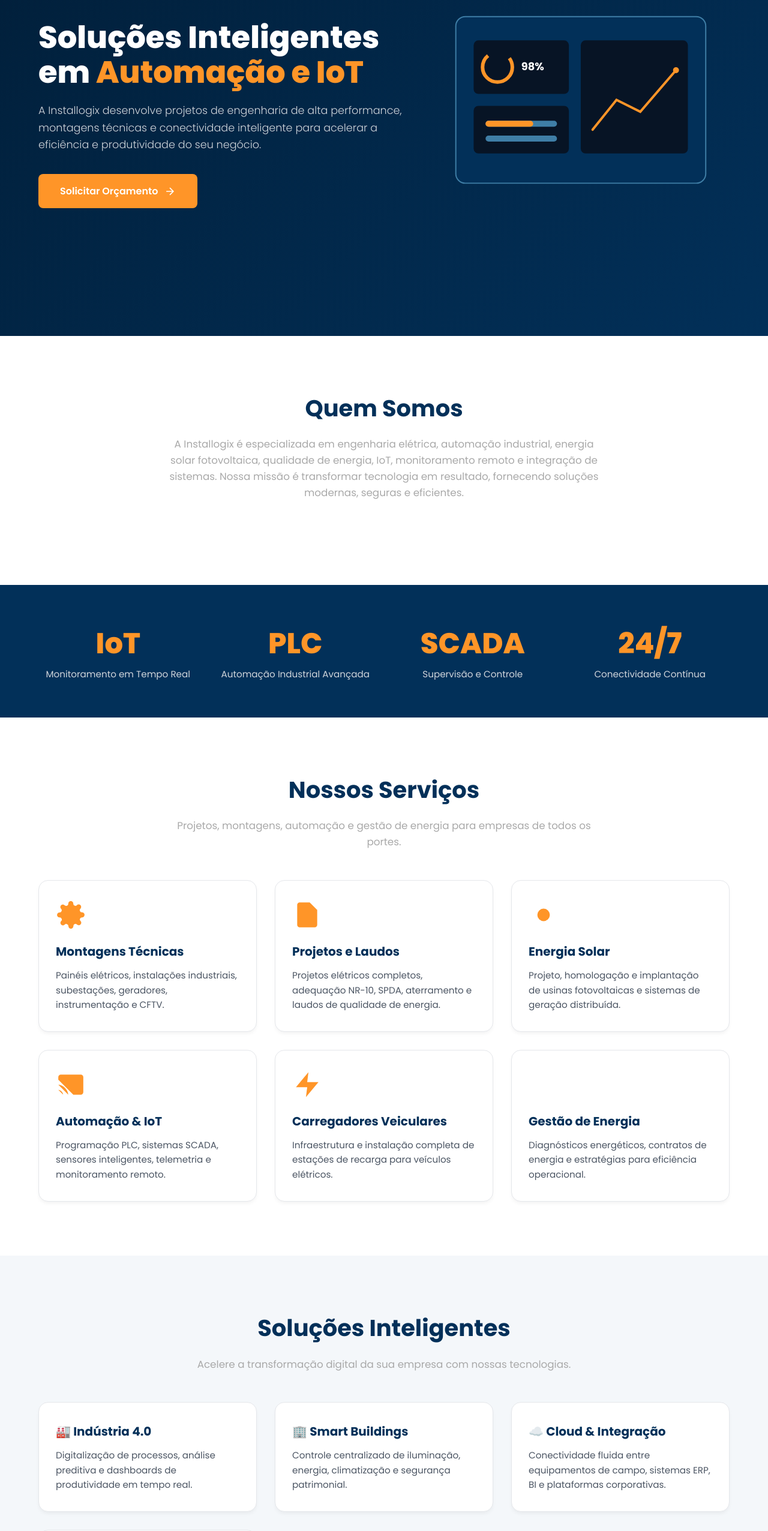
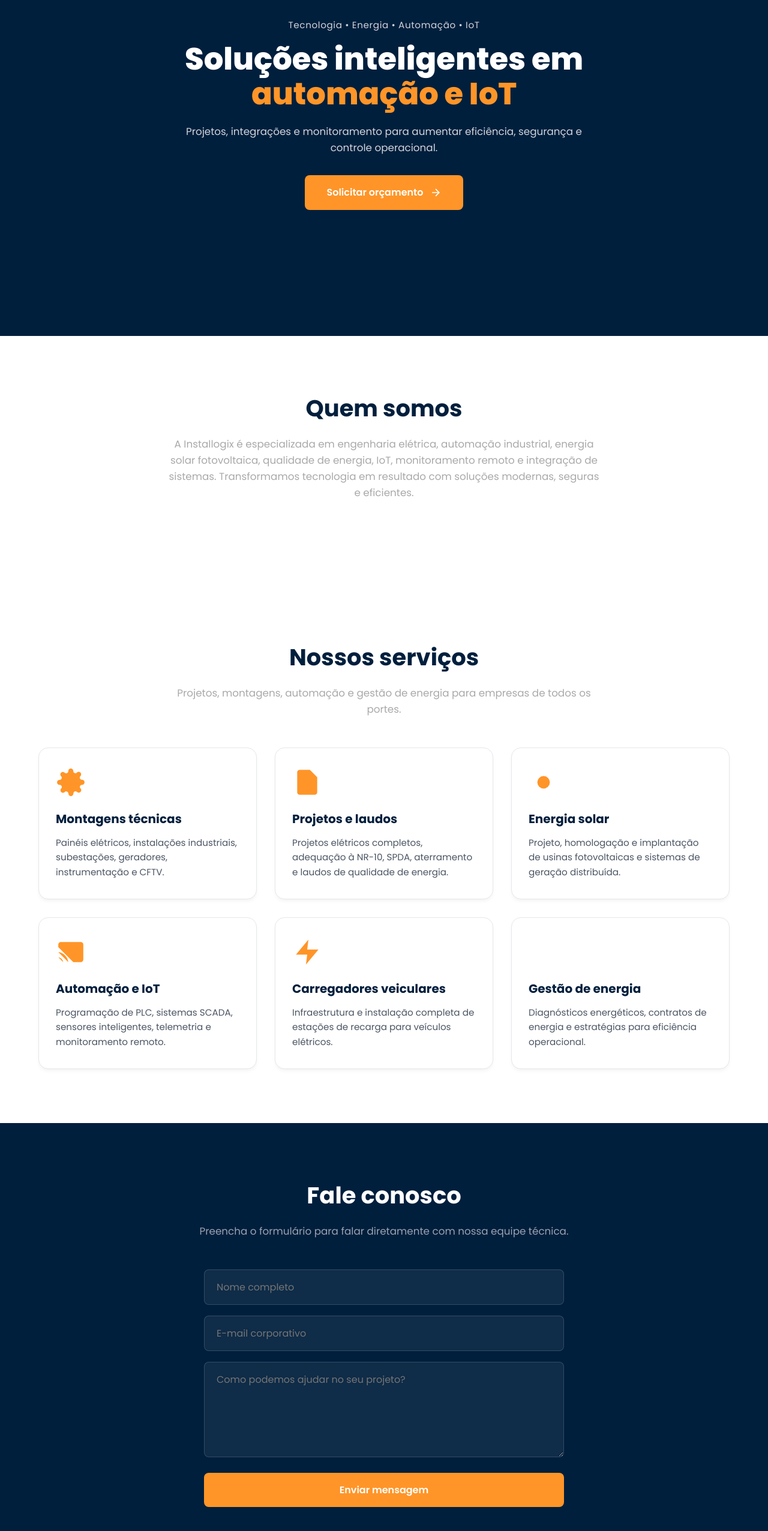
Before and after one commit to filiperigueira/installogix-site, a plain HTML site: page index.html in a window 1280 px wide. Shown: the part 240-2792 px from the top of the page at 60% size. Drawn offline with Linux system fonts and the light colour scheme.

Commit message:
Revisar layout, conteúdo e scripts do site

```diff
--- a/assets/css/style.css
+++ b/assets/css/style.css
@@ -1,10 +1,10 @@
 /* ================= VARIABLES & RESET ================= */
 :root {
-  --navy-dark: #023059;   /* Fundo principal e elementos escuros */
-  --blue-mid: #3F7EA6;    /* Elementos secundários e bordas */
-  --gray-light: #A9A9A9;  /* Textos secundários */
-  --orange: #FF9528;      /* Botões e call to actions */
-  --orange-dark: #DF5A00; /* Hover de botões */
+  --navy-dark: #001F3D;
+  --blue-mid: #3F7EA6;
+  --gray-light: #A9A9A9;
+  --orange: #FF9528;
+  --orange-dark: #DF5A00;
   --white: #FFFFFF;
   --bg-light: #F4F7FA;
   --shadow-sm: 0 4px 6px -1px rgba(0, 0, 0, 0.05);
@@ -26,10 +26,31 @@ body {
   overflow-x: hidden;
 }
 
+:focus-visible {
+  outline: 3px solid rgba(255, 149, 40, 0.45);
+  outline-offset: 2px;
+}
+
 .container {
   width: 90%;
   max-width: 1280px;
   margin: auto;
+}
+
+.sr-only {
+  position: absolute;
+  width: 1px;
+  height: 1px;
+  padding: 0;
+  margin: -1px;
+  overflow: hidden;
+  clip: rect(0, 0, 0, 0);
+  white-space: nowrap;
+  border: 0;
+}
+
+.hidden {
+  display: none !important;
 }
 
 /* ================= HEADER ================= */
@@ -38,9 +59,7 @@ header {
   width: 100%;
   top: 0;
   z-index: 1000;
-  background: rgba(2, 48, 89, 0.92);
-  backdrop-filter: blur(10px);
-  -webkit-backdrop-filter: blur(10px);
+  background: var(--navy-dark);
   border-bottom: 1px solid rgba(255, 255, 255, 0.1);
   padding: 16px 0;
 }
@@ -57,6 +76,9 @@ header {
   color: var(--white);
   text-decoration: none;
   letter-spacing: -0.5px;
+  display: inline-flex;
+  align-items: center;
+  gap: 10px;
 }
 
 .logo span {
@@ -66,6 +88,10 @@ header {
 .logo-img {
   max-height: 40px;
   width: auto;
+}
+
+.logo-text {
+  display: none;
 }
 
 nav {
@@ -99,16 +125,27 @@ nav a:hover {
   min-height: 100vh;
   display: flex;
   align-items: center;
-  background: linear-gradient(135deg, #011E38 0%, var(--navy-dark) 100%);
+  background: var(--navy-dark);
   color: var(--white);
   padding: 120px 0 60px;
 }
 
 .hero-grid {
   display: grid;
-  grid-template-columns: 1.1fr 0.9fr;
-  align-items: center;
-  gap: 50px;
+  grid-template-columns: 1fr;
+  justify-items: center;
+  text-align: center;
+}
+
+.hero-content {
+  max-width: 820px;
+}
+
+.hero-eyebrow {
+  color: #D1D5DB;
+  font-size: 0.95rem;
+  letter-spacing: 0.04em;
+  margin-bottom: 14px;
 }
 
 .hero-content h1 {
@@ -122,11 +159,11 @@ nav a:hover {
   color: var(--orange);
 }
 
-.hero-content p {
-  font-size: 1.1rem;
+.hero-text {
   color: #D1D5DB;
-  margin-bottom: 35px;
-  font-weight: 300;
+  font-size: 1.05rem;
+  max-width: 680px;
+  margin: 0 auto 32px;
 }
 
 .btn {
@@ -151,14 +188,17 @@ nav a:hover {
   box-shadow: 0 8px 20px rgba(223, 90, 0, 0.3);
 }
 
-.hero-image svg {
-  width: 100%;
-  height: auto;
+.btn:disabled {
+  opacity: 0.7;
+  cursor: not-allowed;
+  transform: none;
+  box-shadow: none;
 }
 
 /* ================= SECTIONS ================= */
 section {
   padding: 90px 0;
+  scroll-margin-top: 90px;
 }
 
 .section-title {
@@ -256,7 +296,7 @@ section {
 
 /* ================= CONTACT ================= */
 .contact {
-  background: linear-gradient(135deg, var(--navy-dark) 0%, #011426 100%);
+  background: var(--navy-dark);
   color: var(--white);
 }
 
@@ -297,7 +337,8 @@ form .btn {
 
 /* ================= FOOTER ================= */
 footer {
-  background: #01101E;
+  background: var(--navy-dark);
+  border-top: 1px solid rgba(255, 255, 255, 0.1);
   color: var(--gray-light);
   padding: 50px 0 30px;
   text-align: center;
@@ -340,7 +381,7 @@ nav.active {
   top: 100%;
   left: 0;
   width: 100%;
-    background: rgba(2, 48, 89, 0.98);
+  background: var(--navy-dark);
   padding: 20px;
   border-bottom: 1px solid rgba(255, 255, 255, 0.1);
   gap: 15px;
@@ -352,15 +393,8 @@ nav.active a {
   border-bottom: 1px solid rgba(255, 255, 255, 0.05);
 }
 
-
-
 /* ================= RESPONSIVO ================= */
 @media (max-width: 900px) {
-  .hero-grid {
-    grid-template-columns: 1fr;
-    text-align: center;
-  }
-
   .hero-content h1 {
     font-size: 2.4rem;
   }
@@ -373,3 +407,10 @@ nav.active a {
     display: block;
   }
 }
+
+@media (prefers-reduced-motion: reduce) {
+  * {
+    scroll-behavior: auto !important;
+    transition: none !important;
+  }
+}
--- a/assets/js/main.js
+++ b/assets/js/main.js
@@ -3,65 +3,65 @@ const mobileToggle = document.querySelector('.mobile-toggle');
 const navMenu = document.getElementById('nav-menu');
 
 if (mobileToggle && navMenu) {
-    mobileToggle.addEventListener('click', function() {
-        navMenu.classList.toggle('active');
+  mobileToggle.addEventListener('click', () => {
+    const isOpen = navMenu.classList.toggle('active');
+    mobileToggle.setAttribute('aria-expanded', String(isOpen));
+    mobileToggle.setAttribute('aria-label', isOpen ? 'Fechar menu' : 'Abrir menu');
   });
 
-    // Fechar menu ao clicar em um link
-    navMenu.querySelectorAll('a').forEach(link => {
+  navMenu.querySelectorAll('a').forEach((link) => {
     link.addEventListener('click', () => {
       navMenu.classList.remove('active');
+      mobileToggle.setAttribute('aria-expanded', 'false');
+      mobileToggle.setAttribute('aria-label', 'Abrir menu');
     });
+  });
+
+  window.addEventListener('resize', () => {
+    if (window.innerWidth > 900 && navMenu.classList.contains('active')) {
+      navMenu.classList.remove('active');
+      mobileToggle.setAttribute('aria-expanded', 'false');
+      mobileToggle.setAttribute('aria-label', 'Abrir menu');
+    }
   });
 }
 
-// ============ SMOOTH SCROLL ============
-document.querySelectorAll('a[href^="#"]').forEach(anchor => {
-    anchor.addEventListener('click', function(e) {
-        e.preventDefault();
-        const target = document.querySelector(this.getAttribute('href'));
-        if (target) {
-            target.scrollIntoView({
-                behavior: 'smooth',
-                block: 'start'
+// ============ ANIMAÇÃO DE SCROLL ============
+const animatedEls = document.querySelectorAll('.card, .stat');
+const prefersReducedMotion = window.matchMedia('(prefers-reduced-motion: reduce)').matches;
+
+if (prefersReducedMotion || !('IntersectionObserver' in window)) {
+  animatedEls.forEach((el) => {
+    el.style.opacity = '1';
+    el.style.transform = 'none';
   });
-        }
-    });
-});
-
-// ============ ANIMAÇÃO DE SCROLL ============
+} else {
   const observer = new IntersectionObserver((entries) => {
-    entries.forEach(entry => {
+    entries.forEach((entry) => {
       if (entry.isIntersecting) {
         entry.target.style.opacity = '1';
         entry.target.style.transform = 'translateY(0)';
+        observer.unobserve(entry.target);
       }
     });
-}, {
-    threshold: 0.1
-});
+  }, { threshold: 0.1 });
 
-document.querySelectorAll('.card, .stat').forEach(el => {
+  animatedEls.forEach((el) => {
     el.style.opacity = '0';
     el.style.transform = 'translateY(30px)';
     el.style.transition = 'all 0.6s ease';
     observer.observe(el);
   });
+}
 
 // ============ FORM SUBMISSION ============
 const form = document.querySelector('form');
 if (form) {
-    form.addEventListener('submit', function(e) {
+  form.addEventListener('submit', () => {
     const btn = form.querySelector('.btn');
     if (btn) {
       btn.textContent = 'Enviando...';
       btn.disabled = true;
-            setTimeout(() => {
-                btn.textContent = 'Enviar Mensagem';
-                btn.disabled = false;
-            }, 5000);
     }
   });
 }
-
-console.log('Installogix site carregado com sucesso!');
--- a/index.html
+++ b/index.html
@@ -3,230 +3,157 @@
 <head>
   <meta charset="UTF-8">
   <meta name="viewport" content="width=device-width, initial-scale=1.0">
-  <title>Installogix | Automação e IoT</title>
+  <meta name="description" content="Installogix oferece soluções em engenharia elétrica, automação industrial, energia solar, IoT, monitoramento remoto e integração de sistemas.">
+  <meta name="theme-color" content="#001F3D">
+  <title>Installogix | Automação, Energia e IoT</title>
 
-  <!-- Favicon -->
   <link rel="icon" href="assets/img/favicon.ico" type="image/x-icon">
   <link rel="shortcut icon" href="assets/img/favicon.ico" type="image/x-icon">
-
-  <!-- CSS Principal -->
   <link rel="stylesheet" href="assets/css/style.css">
 
-  <!-- Fontes Google -->
   <link rel="preconnect" href="https://fonts.googleapis.com">
   <link rel="preconnect" href="https://fonts.gstatic.com" crossorigin>
   <link href="https://fonts.googleapis.com/css2?family=Poppins:wght@300;400;500;600;700;800&display=swap" rel="stylesheet">
 </head>
 <body>
-
-  <!-- HEADER -->
   <header>
     <div class="container header-content">
-      <a href="#" class="logo">
-        <img src="assets/img/logo.png" alt="Installogix" class="logo-img" onerror="this.style.display='none'; this.nextElementSibling.style.display='block';">
-        <span class="logo-text" style="display:none;">INSTALLOGIX</span>
+      <a href="#inicio" class="logo" aria-label="Installogix - início">
+        <img src="assets/img/logo.png" alt="Installogix" class="logo-img" onerror="this.style.display='none'; this.nextElementSibling.style.display='inline';">
+        <span class="logo-text" aria-hidden="true">INSTALLOGIX</span>
       </a>
 
-      <nav id="nav-menu">
+      <nav id="nav-menu" aria-label="Navegação principal">
+        <a href="#inicio">Início</a>
         <a href="#sobre">Empresa</a>
         <a href="#servicos">Serviços</a>
-        <a href="#solucoes">Soluções</a>
         <a href="#contato">Contato</a>
       </nav>
 
-      <button class="mobile-toggle" aria-label="Abrir menu">☰</button>
+      <button class="mobile-toggle" type="button" aria-label="Abrir menu" aria-controls="nav-menu" aria-expanded="false">☰</button>
     </div>
   </header>
 
-  <!-- HERO SECTION -->
+  <main id="inicio">
     <section class="hero">
       <div class="container hero-grid">
         <div class="hero-content">
-        <h1>Soluções Inteligentes em <span>Automação e IoT</span></h1>
-        <p>A Installogix desenvolve projetos de engenharia de alta performance, montagens técnicas e conectividade inteligente para acelerar a eficiência e produtividade do seu negócio.</p>
+          <p class="hero-eyebrow">Tecnologia • Energia • Automação • IoT</p>
+          <h1>Soluções inteligentes em <span>automação e IoT</span></h1>
+          <p class="hero-text">Projetos, integrações e monitoramento para aumentar eficiência, segurança e controle operacional.</p>
           <a href="#contato" class="btn">
-          Solicitar Orçamento
-          <svg width="20" height="20" viewBox="0 0 24 24" fill="none" stroke="currentColor" stroke-width="2"><path d="M5 12h14M12 5l7 7-7 7"/></svg>
+            Solicitar orçamento
+            <svg width="20" height="20" viewBox="0 0 24 24" fill="none" stroke="currentColor" stroke-width="2" aria-hidden="true"><path d="M5 12h14M12 5l7 7-7 7"/></svg>
           </a>
-      </div>
-
-      <div class="hero-image">
-        <svg viewBox="0 0 500 400" fill="none" xmlns="http://www.w3.org/2000/svg">
-          <rect x="40" y="40" width="420" height="280" rx="16" fill="#023059" stroke="#3F7EA6" stroke-width="2"/>
-          <rect x="70" y="80" width="160" height="90" rx="8" fill="#071425"/>
-          <circle cx="110" cy="125" r="25" fill="none" stroke="#FF9528" stroke-width="6" stroke-dasharray="100 40"/>
-          <text x="150" y="130" fill="#FFFFFF" font-size="18" font-weight="bold">98%</text>
-          <rect x="250" y="80" width="180" height="190" rx="8" fill="#071425"/>
-          <path d="M 270 230 L 310 180 L 350 200 L 410 130" fill="none" stroke="#FF9528" stroke-width="4" stroke-linecap="round"/>
-          <circle cx="410" cy="130" r="5" fill="#FF9528"/>
-          <rect x="70" y="190" width="160" height="80" rx="8" fill="#071425"/>
-          <rect x="90" y="215" width="120" height="10" rx="5" fill="#3F7EA6"/>
-          <rect x="90" y="215" width="80" height="10" rx="5" fill="#FF9528"/>
-          <rect x="90" y="240" width="120" height="10" rx="5" fill="#3F7EA6"/>
-        </svg>
         </div>
       </div>
     </section>
 
-  <!-- SOBRE -->
     <section id="sobre">
       <div class="container">
-      <h2 class="section-title">Quem Somos</h2>
+        <h2 class="section-title">Quem somos</h2>
         <p class="section-subtitle">
           A Installogix é especializada em engenharia elétrica, automação industrial, energia solar fotovoltaica,
-        qualidade de energia, IoT, monitoramento remoto e integração de sistemas. Nossa missão é transformar tecnologia
-        em resultado, fornecendo soluções modernas, seguras e eficientes.
+          qualidade de energia, IoT, monitoramento remoto e integração de sistemas. Transformamos tecnologia em
+          resultado com soluções modernas, seguras e eficientes.
         </p>
       </div>
     </section>
+<section id="servicos">
+      <div class="container">
+        <h2 class="section-title">Nossos serviços</h2>
+        <p class="section-subtitle">Projetos, montagens, automação e gestão de energia para empresas de todos os portes.</p>
 
-  <!-- NUMBERS / STATS -->
-  <section class="numbers">
-    <div class="container">
-      <div class="stats">
-        <div class="stat">
-          <h2>IoT</h2>
-          <p>Monitoramento em Tempo Real</p>
+        <div class="cards">
+          <article class="card">
+            <div class="card-icon" aria-hidden="true">
+              <svg viewBox="0 0 24 24" fill="#FF9528"><path d="M12 15a3 3 0 100-6 3 3 0 000 6z"/><path d="M19.4 15a1.65 1.65 0 00.33 1.82l.06.06a2 2 0 010 2.83 2 2 0 01-2.83 0l-.06-.06a1.65 1.65 0 00-1.82-.33 1.65 1.65 0 00-1 1.51V21a2 2 0 01-2 2 2 2 0 01-2-2v-.09A1.65 1.65 0 009 19.4a1.65 1.65 0 00-1.82.33l-.06.06a2 2 0 01-2.83 0 2 2 0 010-2.83l.06-.06a1.65 1.65 0 00.33-1.82 1.65 1.65 0 00-1.51-1H3a2 2 0 01-2-2 2 2 0 012-2h.09A1.65 1.65 0 004.6 9a1.65 1.65 0 00-.33-1.82l-.06-.06a2 2 0 010-2.83 2 2 0 012.83 0l.06.06a1.65 1.65 0 001.82.33H9a1.65 1.65 0 001-1.51V3a2 2 0 012-2 2 2 0 012 2v.09a1.65 1.65 0 001 1.51 1.65 1.65 0 001.82-.33l.06-.06a2 2 0 012.83 0 2 2 0 010 2.83l-.06.06a1.65 1.65 0 00-.33 1.82V9a1.65 1.65 0 001.51 1H21a2 2 0 012 2 2 2 0 01-2 2h-.09a1.65 1.65 0 00-1.51 1z"/></svg>
             </div>
-        <div class="stat">
-          <h2>PLC</h2>
-          <p>Automação Industrial Avançada</p>
+            <h3>Montagens técnicas</h3>
+            <p>Painéis elétricos, instalações industriais, subestações, geradores, instrumentação e CFTV.</p>
+          </article>
+
+          <article class="card">
+            <div class="card-icon" aria-hidden="true">
+              <svg viewBox="0 0 24 24" fill="#FF9528"><path d="M14 2H6a2 2 0 00-2 2v16a2 2 0 002 2h12a2 2 0 002-2V8l-6-6z"/><path d="M14 2v6h6"/></svg>
             </div>
-        <div class="stat">
-          <h2>SCADA</h2>
-          <p>Supervisão e Controle</p>
+            <h3>Projetos e laudos</h3>
+            <p>Projetos elétricos completos, adequação à NR-10, SPDA, aterramento e laudos de qualidade de energia.</p>
+          </article>
+
+          <article class="card">
+            <div class="card-icon" aria-hidden="true">
+              <svg viewBox="0 0 24 24" fill="#FF9528"><circle cx="12" cy="12" r="5"/><path d="M12 1v2M12 21v2M4.22 4.22l1.42 1.42M18.36 18.36l1.42 1.42M1 12h2M21 12h2M4.22 19.78l1.42-1.42M18.36 5.64l1.42-1.42"/></svg>
             </div>
-        <div class="stat">
-          <h2>24/7</h2>
-          <p>Conectividade Contínua</p>
+            <h3>Energia solar</h3>
+            <p>Projeto, homologação e implantação de usinas fotovoltaicas e sistemas de geração distribuída.</p>
+          </article>
+
+          <article class="card">
+            <div class="card-icon" aria-hidden="true">
+              <svg viewBox="0 0 24 24" fill="#FF9528"><path d="M2 16.1A5 5 0 015.9 20M2 12.05A9 9 0 019.95 20M2 8V6a2 2 0 012-2h16a2 2 0 012 2v12a2 2 0 01-2 2h-6"/></svg>
             </div>
+            <h3>Automação e IoT</h3>
+            <p>Programação de PLC, sistemas SCADA, sensores inteligentes, telemetria e monitoramento remoto.</p>
+          </article>
+
+          <article class="card">
+            <div class="card-icon" aria-hidden="true">
+              <svg viewBox="0 0 24 24" fill="#FF9528"><path d="M13 2L3 14h9l-1 8 10-12h-9l1-8z"/></svg>
+            </div>
+            <h3>Carregadores veiculares</h3>
+            <p>Infraestrutura e instalação completa de estações de recarga para veículos elétricos.</p>
+          </article>
+
+          <article class="card">
+            <div class="card-icon" aria-hidden="true">
+              <svg viewBox="0 0 24 24" fill="#FF9528"><path d="M18 20V10M12 20V4M6 20v-6"/></svg>
+            </div>
+            <h3>Gestão de energia</h3>
+            <p>Diagnósticos energéticos, contratos de energia e estratégias para eficiência operacional.</p>
+          </article>
         </div>
       </div>
     </section>
-
-  <!-- SERVIÇOS -->
-  <section id="servicos">
-    <div class="container">
-      <h2 class="section-title">Nossos Serviços</h2>
-      <p class="section-subtitle">Projetos, montagens, automação e gestão de energia para empresas de todos os portes.</p>
-
-      <div class="cards">
-        <div class="card">
-          <div class="card-icon">
-            <svg viewBox="0 0 24 24" fill="#FF9528"><path d="M12 15a3 3 0 100-6 3 3 0 000 6z"/><path d="M19.4 15a1.65 1.65 0 00.33 1.82l.06.06a2 2 0 010 2.83 2 2 0 01-2.83 0l-.06-.06a1.65 1.65 0 00-1.82-.33 1.65 1.65 0 00-1 1.51V21a2 2 0 01-2 2 2 2 0 01-2-2v-.09A1.65 1.65 0 009 19.4a1.65 1.65 0 00-1.82.33l-.06.06a2 2 0 01-2.83 0 2 2 0 010-2.83l.06-.06a1.65 1.65 0 00.33-1.82 1.65 1.65 0 00-1.51-1H3a2 2 0 01-2-2 2 2 0 012-2h.09A1.65 1.65 0 004.6 9a1.65 1.65 0 00-.33-1.82l-.06-.06a2 2 0 010-2.83 2 2 0 012.83 0l.06.06a1.65 1.65 0 001.82.33H9a1.65 1.65 0 001-1.51V3a2 2 0 012-2 2 2 0 012 2v.09a1.65 1.65 0 001 1.51 1.65 1.65 0 001.82-.33l.06-.06a2 2 0 012.83 0 2 2 0 010 2.83l-.06.06a1.65 1.65 0 00-.33 1.82V9a1.65 1.65 0 001.51 1H21a2 2 0 012 2 2 2 0 01-2 2h-.09a1.65 1.65 0 00-1.51 1z"/></svg>
-          </div>
-          <h3>Montagens Técnicas</h3>
-          <p>Painéis elétricos, instalações industriais, subestações, geradores, instrumentação e CFTV.</p>
-        </div>
-
-        <div class="card">
-          <div class="card-icon">
-            <svg viewBox="0 0 24 24" fill="#FF9528"><path d="M14 2H6a2 2 0 00-2 2v16a2 2 0 002 2h12a2 2 0 002-2V8l-6-6z M14 3v5h5"/></svg>
-          </div>
-          <h3>Projetos e Laudos</h3>
-          <p>Projetos elétricos completos, adequação NR-10, SPDA, aterramento e laudos de qualidade de energia.</p>
-        </div>
-
-        <div class="card">
-          <div class="card-icon">
-            <svg viewBox="0 0 24 24" fill="#FF9528"><circle cx="12" cy="12" r="5"/><path d="M12 1v2M12 21v2M4.22 4.22l1.42 1.42M18.36 18.36l1.42 1.42M1 12h2M21 12h2M4.22 19.78l1.42-1.42M18.36 5.64l1.42-1.42"/></svg>
-          </div>
-          <h3>Energia Solar</h3>
-          <p>Projeto, homologação e implantação de usinas fotovoltaicas e sistemas de geração distribuída.</p>
-        </div>
-
-        <div class="card">
-          <div class="card-icon">
-            <svg viewBox="0 0 24 24" fill="#FF9528"><path d="M2 16.1A5 5 0 015.9 20M2 12.05A9 9 0 019.95 20M2 8V6a2 2 0 012-2h16a2 2 0 012 2v12a2 2 0 01-2 2h-6"/></svg>
-          </div>
-          <h3>Automação & IoT</h3>
-          <p>Programação PLC, sistemas SCADA, sensores inteligentes, telemetria e monitoramento remoto.</p>
-        </div>
-
-        <div class="card">
-          <div class="card-icon">
-            <svg viewBox="0 0 24 24" fill="#FF9528"><path d="M13 2L3 14h9l-1 8 10-12h-9l1-8z"/></svg>
-          </div>
-          <h3>Carregadores Veiculares</h3>
-          <p>Infraestrutura e instalação completa de estações de recarga para veículos elétricos.</p>
-        </div>
-
-        <div class="card">
-          <div class="card-icon">
-            <svg viewBox="0 0 24 24" fill="#FF9528"><path d="M18 20V10M12 20V4M6 20v-6"/></svg>
-          </div>
-          <h3>Gestão de Energia</h3>
-          <p>Diagnósticos energéticos, contratos de energia e estratégias para eficiência operacional.</p>
-        </div>
-      </div>
-    </div>
-  </section>
-
-  <!-- SOLUÇÕES -->
-  <section class="benefits" id="solucoes">
-    <div class="container">
-      <h2 class="section-title">Soluções Inteligentes</h2>
-      <p class="section-subtitle">Acelere a transformação digital da sua empresa com nossas tecnologias.</p>
-
-      <div class="cards">
-        <div class="card">
-          <h3>🏭 Indústria 4.0</h3>
-          <p>Digitalização de processos, análise preditiva e dashboards de produtividade em tempo real.</p>
-        </div>
-
-        <div class="card">
-          <h3>🏢 Smart Buildings</h3>
-          <p>Controle centralizado de iluminação, energia, climatização e segurança patrimonial.</p>
-        </div>
-
-        <div class="card">
-          <h3>☁️ Cloud & Integração</h3>
-          <p>Conectividade fluida entre equipamentos de campo, sistemas ERP, BI e plataformas corporativas.</p>
-        </div>
-
-        <div class="card">
-          <h3>📊 Monitoramento Remoto</h3>
-          <p>Painéis em tempo real e alertas inteligentes acessíveis de qualquer dispositivo.</p>
-        </div>
-      </div>
-    </div>
-  </section>
-
-  <!-- CONTATO -->
 <section id="contato" class="contact">
       <div class="container">
-      <h2 class="section-title">Fale Conosco</h2>
+        <h2 class="section-title">Fale conosco</h2>
         <p class="section-subtitle">Preencha o formulário para falar diretamente com nossa equipe técnica.</p>
 
-      <!-- Formulário integrado via Web3Forms (Insira sua chave no value) -->
         <form action="https://api.web3forms.com/submit" method="POST">
           <input type="hidden" name="access_key" value="SUA_ACCESS_KEY_AQUI">
+          <input type="hidden" name="subject" value="Novo contato pelo site Installogix">
+          <input type="checkbox" name="botcheck" class="hidden" tabindex="-1" autocomplete="off" aria-hidden="true">
 
-        <input type="text" name="nome" placeholder="Nome completo" required>
-        <input type="email" name="email" placeholder="E-mail corporativo" required>
-        <textarea name="mensagem" rows="4" placeholder="Como podemos ajudar no seu projeto?" required></textarea>
+          <label class="sr-only" for="nome">Nome completo</label>
+          <input id="nome" type="text" name="nome" placeholder="Nome completo" autocomplete="name" required>
 
-        <button type="submit" class="btn">Enviar Mensagem</button>
+          <label class="sr-only" for="email">E-mail corporativo</label>
+          <input id="email" type="email" name="email" placeholder="E-mail corporativo" autocomplete="email" required>
+
+          <label class="sr-only" for="mensagem">Mensagem</label>
+          <textarea id="mensagem" name="mensagem" rows="5" placeholder="Como podemos ajudar no seu projeto?" required></textarea>
+
+          <button type="submit" class="btn">Enviar mensagem</button>
         </form>
       </div>
     </section>
+  </main>
 
-  <!-- FOOTER -->
   <footer>
     <div class="container footer-content">
       <div class="logo">INSTALLOGIX<span>.</span></div>
       <p>Tecnologia • Energia • Automação • IoT</p>
 
       <div class="footer-contacts">
-        <a href="mailto:contato@installogix.com.br">📧 contato@installogix.com.br</a>
-        <a href="tel:31982265454">📞 (31) 98226-5454</a>
+        <a href="mailto:contato@installogix.com.br">contato@installogix.com.br</a>
+        <a href="tel:+5531982265454">(31) 98226-5454</a>
       </div>
 
-      <p class="copyright">© 2026 Installogix Automação e IOT. Todos os direitos reservados.</p>
+      <p class="copyright">© 2026 Installogix Automação e IoT. Todos os direitos reservados.</p>
     </div>
   </footer>
 
-  <!-- JS Principal -->
   <script src="assets/js/main.js"></script>
 </body>
 </html>
```
Lines whose indentation alone changed are shown as unchanged.
